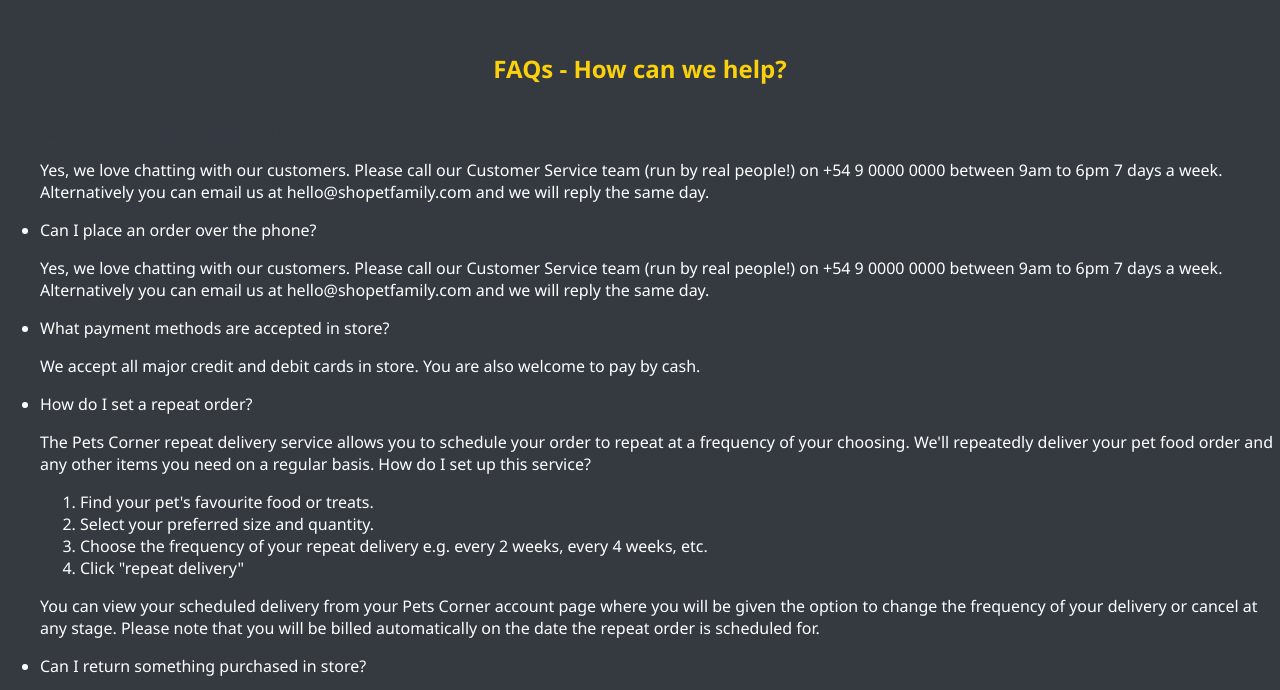
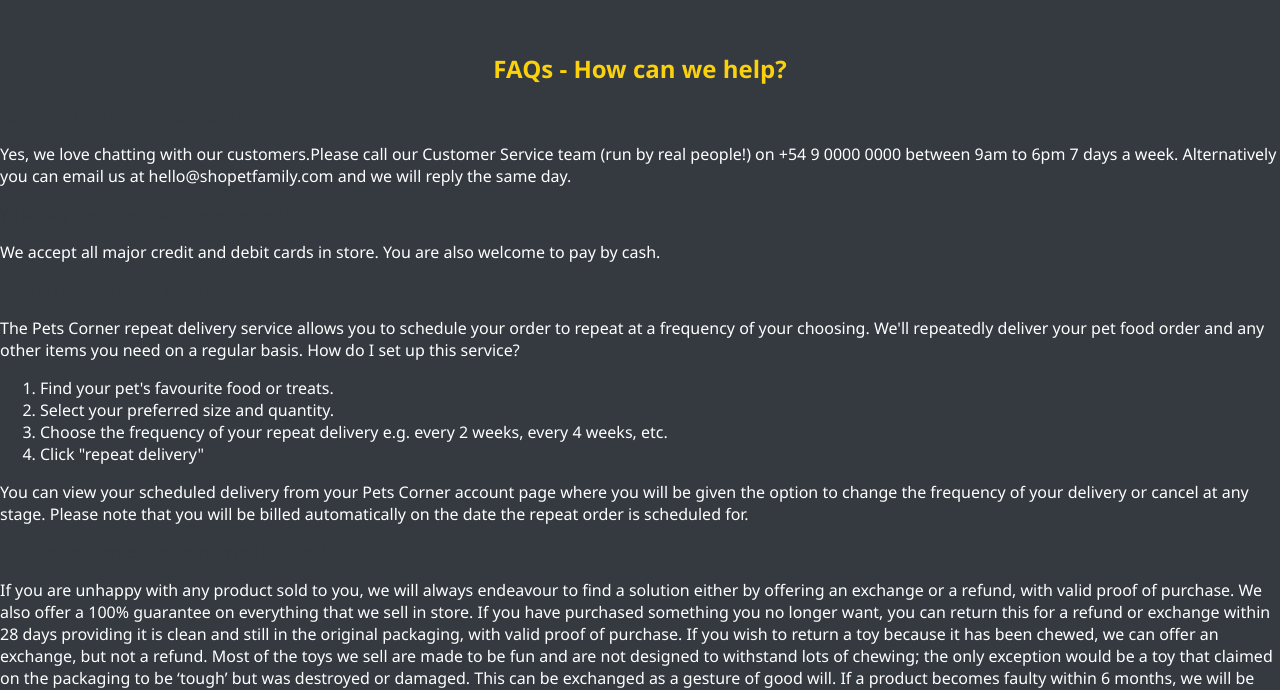
Before and after one commit to pdumrauf/shopet, a website: page pages/faqs.html in a window 1280 px wide. Shown: the part 88-778 px from the top of the page. Drawn offline with Linux system fonts and the light colour scheme.

Commit message:
acordion

```diff
--- a/pages/faqs.html
+++ b/pages/faqs.html
@@ -41,20 +41,18 @@
     <!--Seccion de contacto-->
 	<section class="petContainer">
 		<h1 class="titlePages">FAQs - How can we help?</h1>
-		<!--FAQs-->
-		<article>
-			<ul class="acordeon">
-				<div class="item">
-					<a href="#item1">Can I place an order over the phone?</a>
-					<p>Yes, we love chatting with our customers.
-					Please call our Customer Service team (run by real people!) on +54 9 0000 0000 between 9am to 6pm 7 days a week. Alternatively you can email us at hello@shopetfamily.com and we will reply the same day.</p>
-				</div>
-				<li>Can I place an order over the phone?</li>
-				<p>Yes, we love chatting with our customers.
-				Please call our Customer Service team (run by real people!) on +54 9 0000 0000 between 9am to 6pm 7 days a week. Alternatively you can email us at hello@shopetfamily.com and we will reply the same day.</p>
-				<li>What payment methods are accepted in store?</li>
+		<!-- Menu acordeon FAQs-->
+		<article id="acordion">
+			<div>
+				<a href="item2"> Can I place an order over the phone?</a>
+				<p>Yes, we love chatting with our customers.Please call our Customer Service team (run by real people!) on +54 9 0000 0000 between 9am to 6pm 7 days a week. Alternatively you can email us at hello@shopetfamily.com and we will reply the same day.</p>
+			</div>
+			<div>
+				<a href="">What payment methods are accepted in store?</a>
 				<p>We accept all major credit and debit cards in store. You are also welcome to pay by cash.</p>
-				<li>How do I set a repeat order?</li>
+			</div>
+			<div>
+				<a href="">How do I set a repeat order?</a>
 				<p>The Pets Corner repeat delivery service allows you to schedule your order to repeat at a frequency of your choosing. We'll repeatedly deliver your pet food order and any other items you need on a regular basis. How do I set up this service?</p>
 					<ol>
 						<li>Find your pet's favourite food or treats.</li>
@@ -63,12 +61,14 @@
 						<li>Click "repeat delivery"</li>
 					</ol>
 				<p>You can view your scheduled delivery from your Pets Corner account page where you will be given the option to change the frequency of your delivery or cancel at any stage. Please note that you will be billed automatically on the date the repeat order is scheduled for.</p>
-				<li>Can I return something purchased in store?</li>
+			</div>
+			<div>
+				<a href="">Can I return something purchased in store?</a>
 				<p>If you are unhappy with any product sold to you, we will always endeavour to find a solution either by offering an exchange or a refund, with valid proof of purchase. We also offer a 100% guarantee on everything that we sell in store.
 				If you have purchased something you no longer want, you can return this for a refund or exchange within 28 days providing it is clean and still in the original packaging, with valid proof of purchase.
 				If you wish to return a toy because it has been chewed, we can offer an exchange, but not a refund. Most of the toys we sell are made to be fun and are not designed to withstand lots of chewing; the only exception would be a toy that claimed on the packaging to be ‘tough’ but was destroyed or damaged. This can be exchanged as a gesture of good will.
 				If a product becomes faulty within 6 months, we will be able to offer an exchange or a refund with valid proof of purchase, after 6 months up until 12 months (unless otherwise stated) we will be able to offer an exchange with valid proof of purchase.</p>
-			</ul>
+			</div>
 		</article>
 	</section>
 	<!-- Pie de pagina datos fijos -->
--- a/scss/style.scss
+++ b/scss/style.scss
@@ -374,6 +374,6 @@
 }
 
 /*CSS FAQs menu acordeon*/
-.acordeon.item.p {
+#acordion div p {
     display: none;
 }
```
